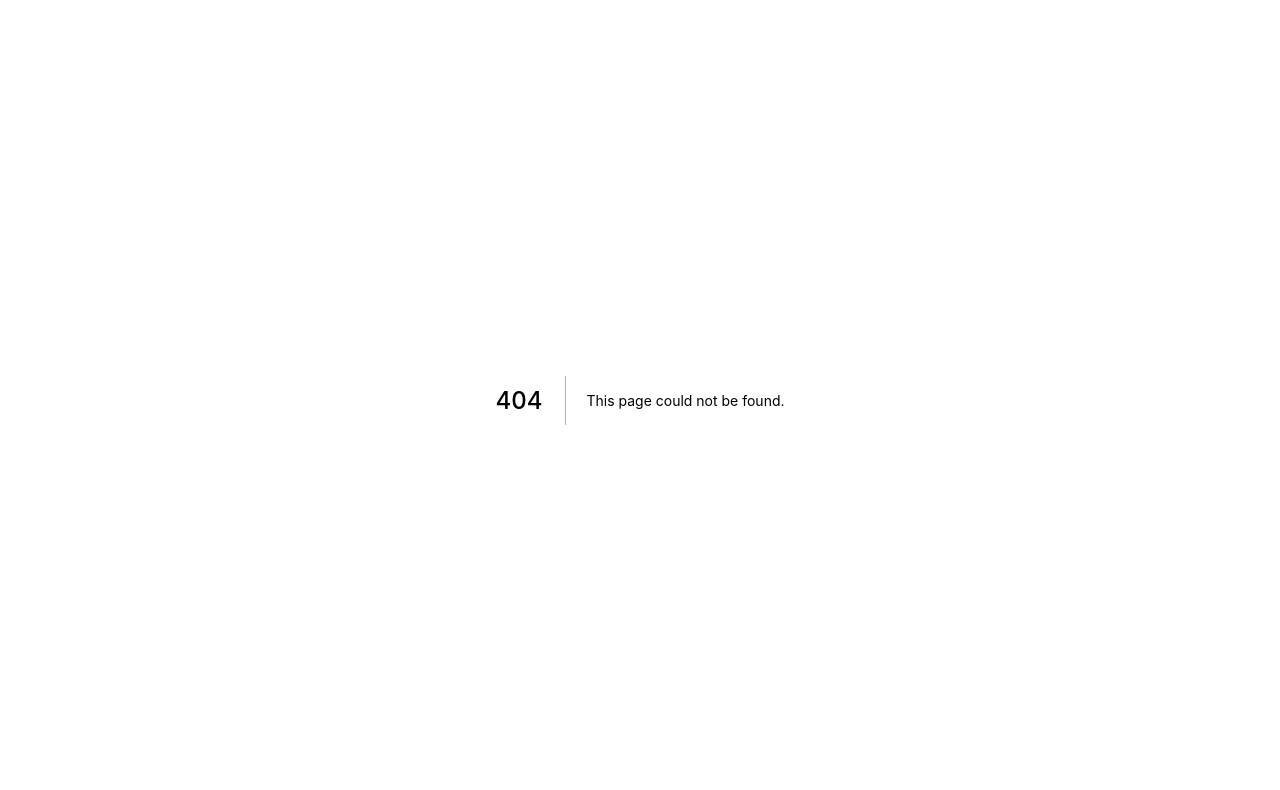
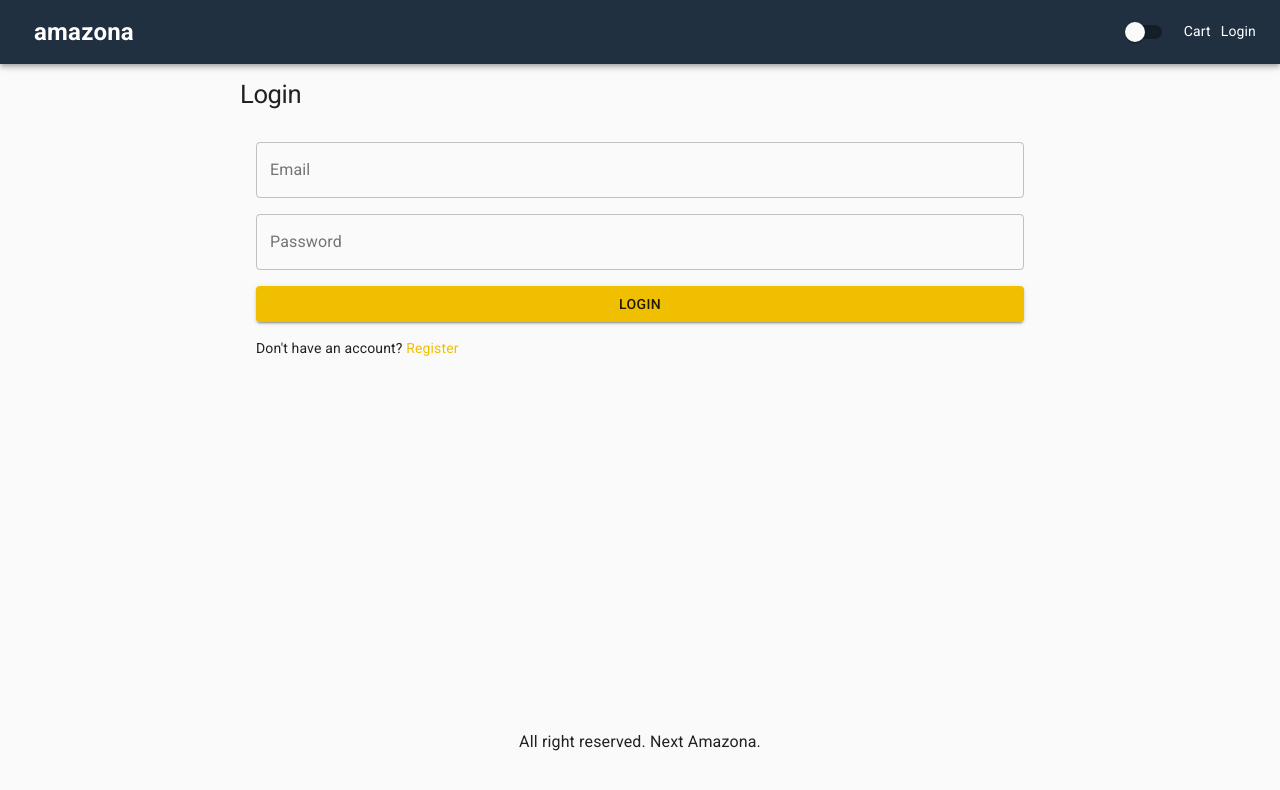
Before and after one commit to habibwebdev/Amazona, a Next.js app: page /login in a window 1280 px wide. Before the commit this address had no page. Shown: the top 790 px of the page. Built offline with nearby package versions, Linux system fonts and the light colour scheme.

Commit message:
Login Screen Created

```diff
--- /dev/null
+++ b/pages/login.js
@@ -0,0 +1,56 @@
+import {
+  Button,
+  Link,
+  List,
+  ListItem,
+  TextField,
+  Typography,
+} from '@material-ui/core'
+import React from 'react'
+import Layout from '../components/Layout'
+import useStyles from './../utils/styles'
+import NextLink from 'next/link'
+
+export default function Login() {
+  const classes = useStyles()
+  return (
+    <Layout>
+      <form className={classes.form}>
+        <Typography component="h1" variant="h1">
+          Login
+        </Typography>
+        <List>
+          <ListItem>
+            <TextField
+              variant="outlined"
+              fullWidth
+              id="email"
+              label="Email"
+              inputProps={{ type: 'email' }}
+            ></TextField>
+          </ListItem>
+          <ListItem>
+            <TextField
+              variant="outlined"
+              fullWidth
+              id="password"
+              label="Password"
+              inputProps={{ type: 'password' }}
+            ></TextField>
+          </ListItem>
+          <ListItem>
+            <Button variant="contained" type="submit" fullWidth color="primary">
+              Login
+            </Button>
+          </ListItem>
+          <ListItem>
+            Don't have an account?&nbsp;
+            <NextLink href="/register" passHref>
+              <Link> Register</Link>
+            </NextLink>
+          </ListItem>
+        </List>
+      </form>
+    </Layout>
+  )
+}
--- a/utils/styles.js
+++ b/utils/styles.js
@@ -26,6 +26,10 @@
     marginTop: 10,
     marginBottom: 10,
   },
+  form: {
+    maxWidth: 800,
+    margin: '0 auto',
+  },
 })
 
 export default useStyles
```
Also changed, not shown: pages/cart.js (+12 -1 lines), pages/shipping.js (added, +9 -0 lines).
